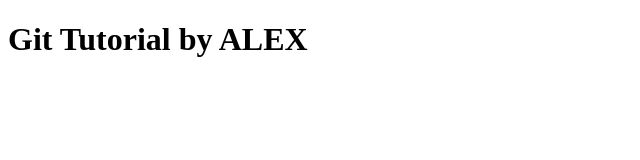
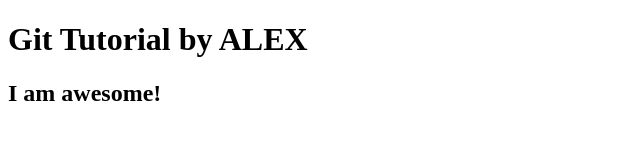
Before and after one commit to alexeymuryshkin/GitTutorial, a plain HTML site: page index.html in a window 1280 px wide. Shown: the whole page, without its empty margins (0-640 px from the left). Drawn offline with Linux system fonts and the light colour scheme.

Commit message:
Second commit

```diff
--- a/index.html
+++ b/index.html
@@ -5,5 +5,6 @@
 </head>
 <body>
 	<h1>Git Tutorial by ALEX</h1>
+	<h2>I am awesome!</h2>
 </body>
 </html>
```
